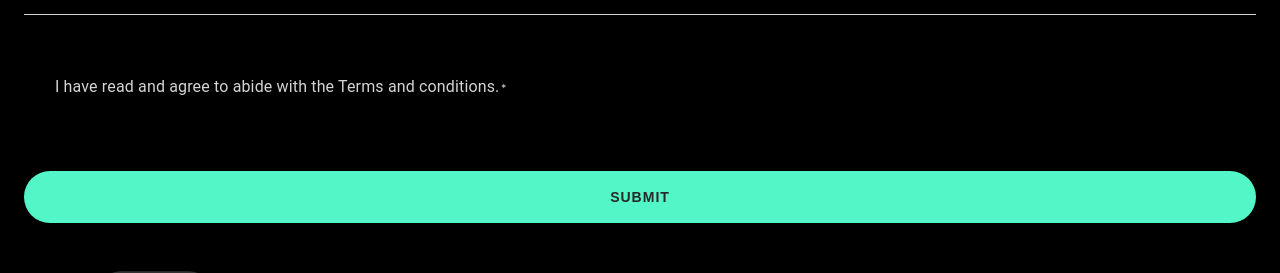
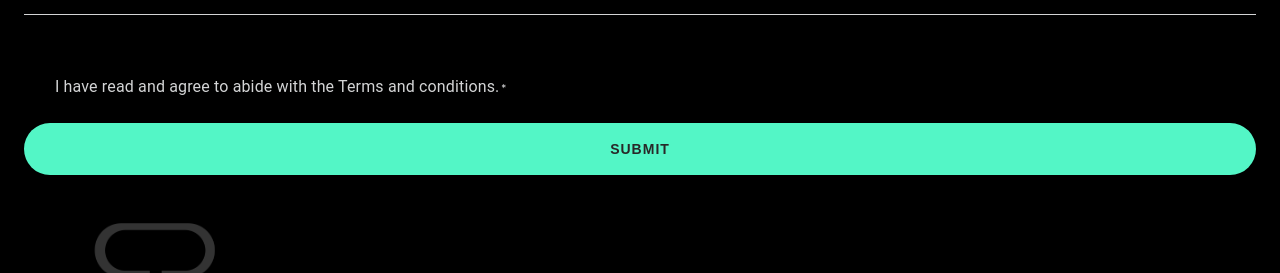
Before and after one commit to Flora-Meng/web3convention, a Next.js app: page /apply-to-speak in a window 1280 px wide. Shown: the part 1820-2093 px from the top of the page. Built offline with nearby package versions, Linux system fonts and the light colour scheme; no server answers.

Commit message:
fix button position

```diff
--- a/src/components/Pages/Apply-To-Speak/MainContents/MainContents.tsx
+++ b/src/components/Pages/Apply-To-Speak/MainContents/MainContents.tsx
@@ -81,7 +81,9 @@ const FromContainer = styled.div`
 		> *:nth-child(8),
 		> *:nth-child(9),
 		> *:nth-child(10),
-		> *:nth-child(11) {
+		> *:nth-child(11),
+		> *:nth-child(12),
+		> *:nth-child(13) {
 			grid-column: span 2;
 		}
 	}
@@ -136,7 +138,8 @@ const StyledCheckBox = styled(FormControlLabel)`
 `;
 
 const ButtonContainer = styled.div`
-	margin-top: 48px;
+	margin-left: 0;
+	/* margin-top: 48px; */
 
 	@media ${devices.largeLaptop} {
 		width: 180px;
```
